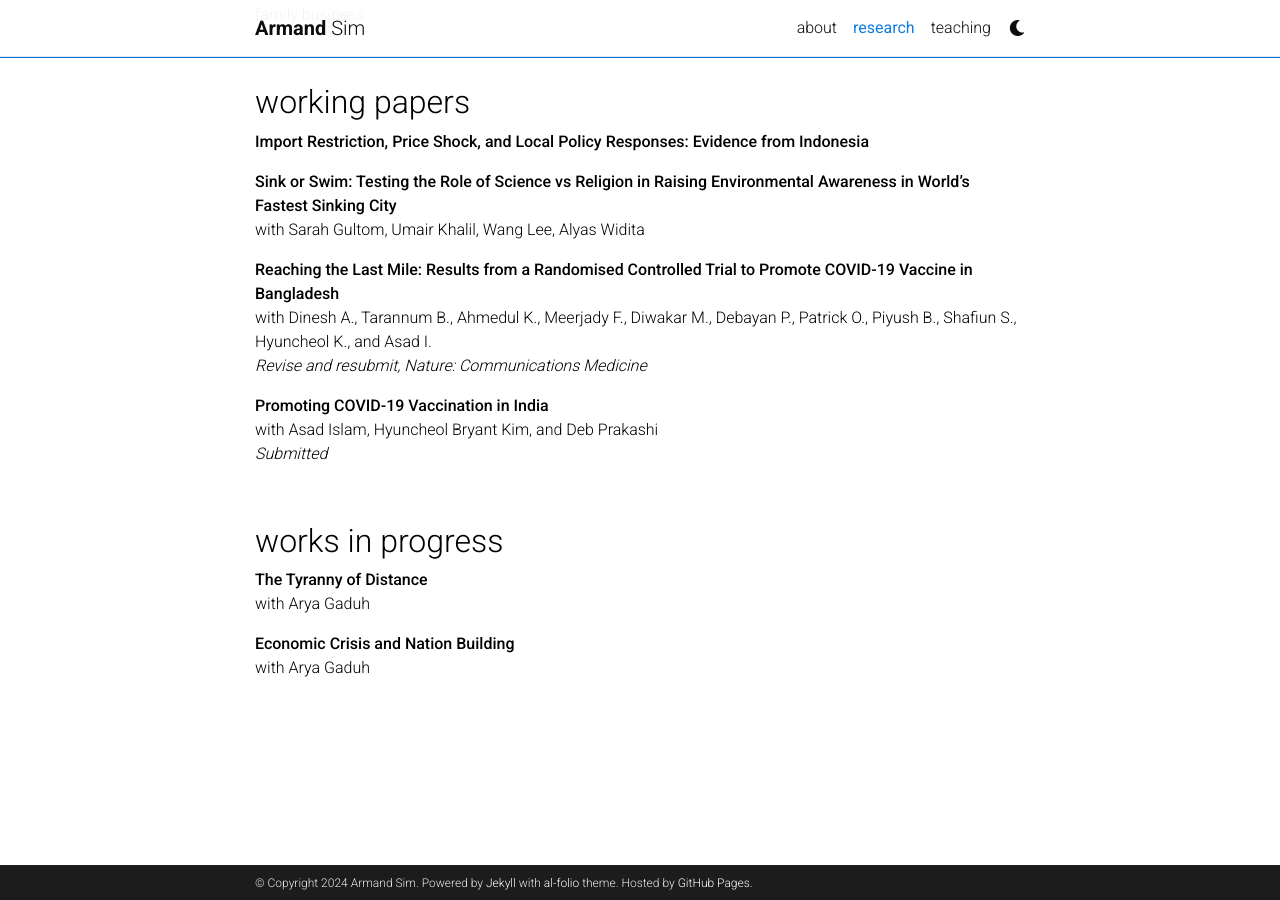
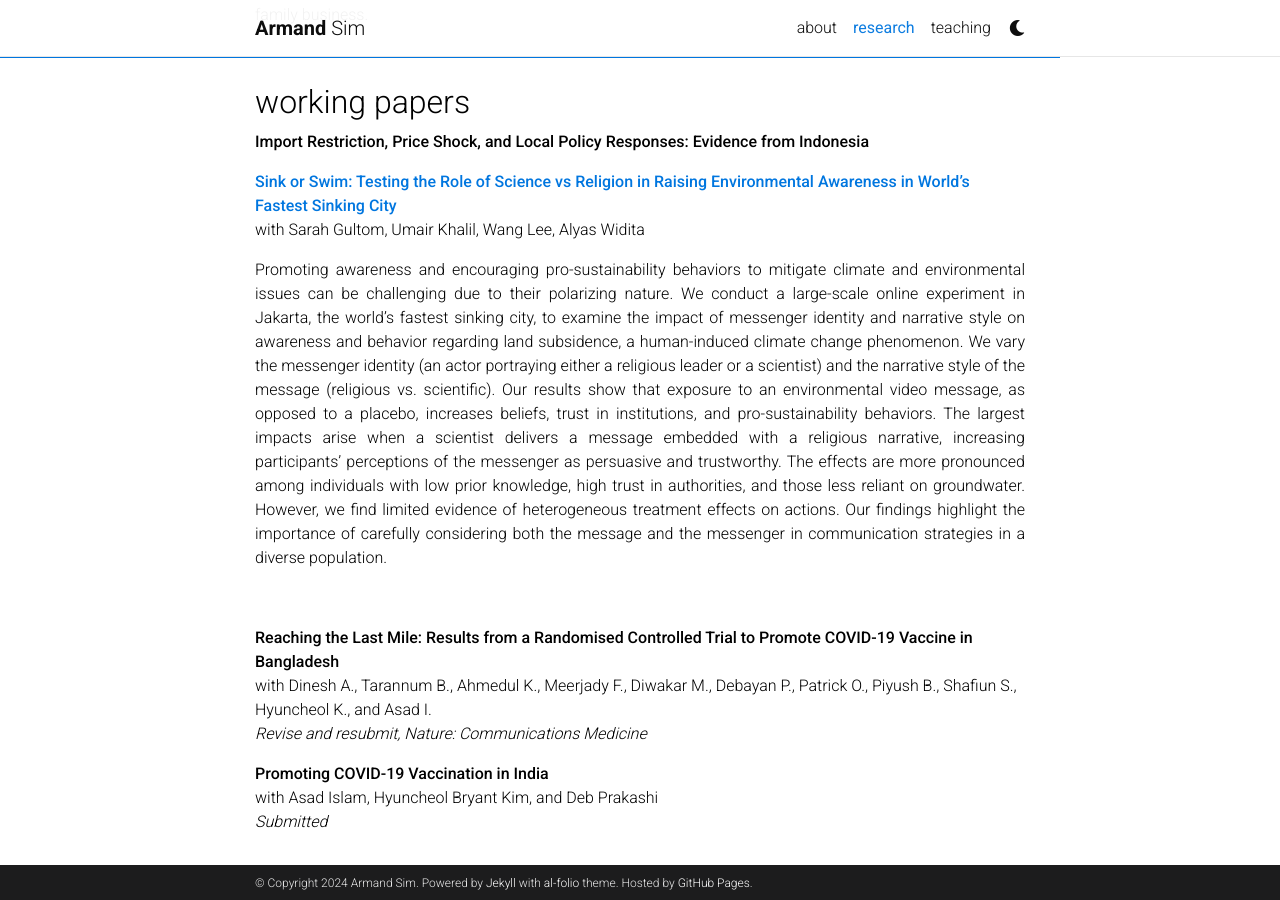
Before and after one commit to armandsim/armandsim.github.io, a Jekyll site: the page built from _pages/research.md, in a window 1280 px wide and 900 px high, scrolled down 1124 px. Built offline with Jekyll 4.4.1, drawn with Linux system fonts in a browser that asks for light colours; comment, search, counter and statistics services are not loaded; a style sheet for code colours, icons or effects is not loaded.

Commit message:
Update research.md

```diff
--- a/_pages/research.md
+++ b/_pages/research.md
@@ -36,8 +36,13 @@ with Asep Suryahadi and Daniel Suryadarma <br>
 
 **Import Restriction, Price Shock, and Local Policy Responses: Evidence from Indonesia** <br>
 
-**Sink or Swim: Testing the Role of Science vs Religion in Raising Environmental Awareness in World's Fastest Sinking City** <br>
+**[Sink or Swim: Testing the Role of Science vs Religion in Raising Environmental Awareness in World's Fastest Sinking City](/docs/jakarta_draft.pdf)** <br>
 with Sarah Gultom, Umair Khalil, Wang Lee, Alyas Widita <br>
+
+Promoting awareness and encouraging pro-sustainability behaviors to mitigate climate and environmental issues can be challenging due to their polarizing nature. We conduct a large-scale online experiment in Jakarta, the world's fastest sinking city, to examine the impact of messenger identity and narrative style on awareness and behavior regarding land subsidence, a human-induced climate change phenomenon. We vary the messenger identity (an actor portraying either a religious leader or a scientist) and the narrative style of the message (religious vs. scientific). Our results show that exposure to an environmental video message, as opposed to a placebo, increases beliefs, trust in institutions, and pro-sustainability behaviors. The largest impacts arise when a scientist delivers a message embedded with a religious narrative, increasing participants' perceptions of the messenger as persuasive and trustworthy. The effects are more pronounced among individuals with low prior knowledge, high trust in authorities, and those less reliant on groundwater. However, we find limited evidence of heterogeneous treatment effects on actions. Our findings highlight the importance of carefully considering both the message and the messenger in communication strategies in a diverse population.
+ {: style="text-align: justify"}
+
+ <br>
 
 **Reaching the Last Mile: Results from a Randomised Controlled Trial to Promote COVID-19 Vaccine in Bangladesh** <br>
 with Dinesh A., Tarannum B., Ahmedul K., Meerjady F., Diwakar M., Debayan P., Patrick O., Piyush B., Shafiun S., Hyuncheol K., and Asad I. <br>
```
